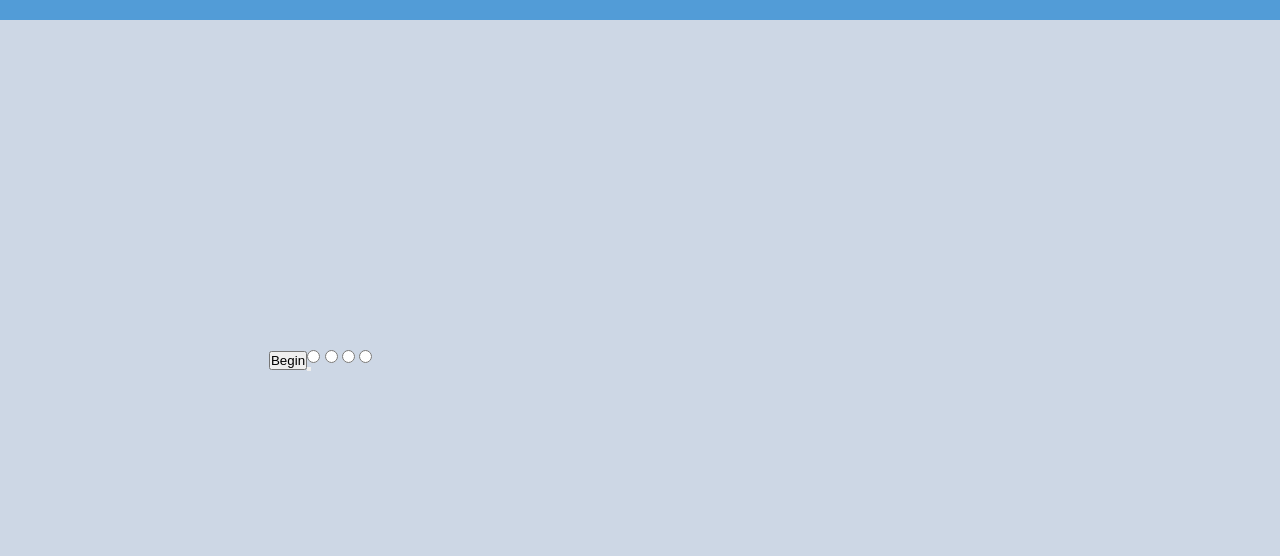
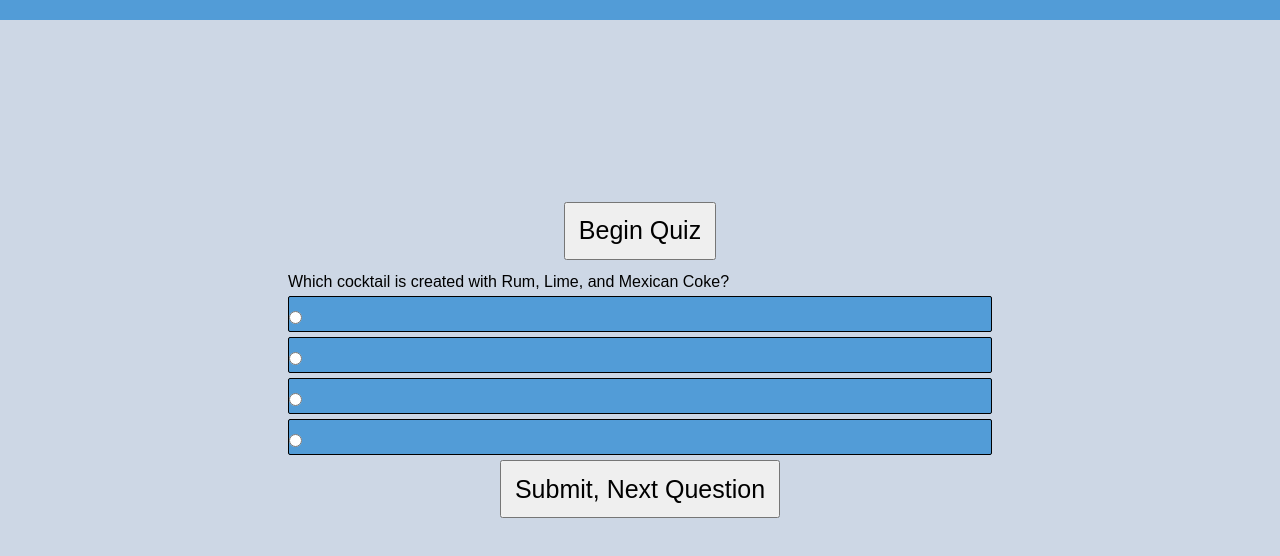
Before and after one commit to hermanea/quiz-time, a plain HTML site: page index.html in a window 1280 px wide. Shown: the part 100-656 px from the top of the page. Drawn offline with Linux system fonts and the light colour scheme.

Commit message:
updated style and html

```diff
--- a/assets/CSS/style.css
+++ b/assets/CSS/style.css
@@ -24,19 +24,53 @@ main {
     display: flex;
     justify-content: center;
     align-items: center;
+    flex-direction: column;
 
 
     background-color: #CDD7E5;
     height: 85vh;
 }
 
+#start-button {
+    font-size: 25px;
+    padding: 1%;
+    margin-bottom: 1%;
+}
+
 #quiz-container {
     display: flex;
     flex-direction: column;
-    justify-content: flex-start;
-    justify-content: space-between;
-    align-items: flex-start;
+    /* justify-content: flex-start; */
+    /* justify-content: space-between; */
+    /* align-items: flex-start; */
     width: 55%;
 
 
 }
+
+#question {
+    margin-bottom: 5px;
+}
+
+#options-container {
+    width: 100%;
+    display: flex;
+    flex-direction: column;
+
+}
+
+.option-box {
+    display: block;
+    font-size: 30px;
+    margin-bottom: 5px;
+    border: 1px solid black;
+    border-radius: 2px;
+    background-color: #529cd7;
+
+}
+
+#next-button {
+    /* align-self: flex-end; */
+    font-size: 25px;
+    padding: 1%;
+}
--- a/index.html
+++ b/index.html
@@ -5,7 +5,7 @@
     <meta http-equiv="X-UA-Compatible" content="IE=edge">
     <meta name="viewport" content="width=device-width, initial-scale=1.0">
     <title>Quiz Time</title>
-    <link rel="stylesheet" href="./assets/css/style.css"/>
+    <link rel="stylesheet" href="./assets/CSS/style.css"/>
 </head>
 <body>
     <header>
@@ -14,21 +14,22 @@
         <div id="timer">75 Seconds Remaining</div>
     </header>
     <main>
-        <button id="start-button">Begin</button>
+        <button id="start-button">Begin Quiz</button>
 
         <div id="quiz-container">
             <p id="question"></p>
             <div id="options-container">
-                <label><input type="radio" name=""> <span></span></label>
-                <label><input type="radio" name=""> <span></span></label>
-                <label><input type="radio" name=""> <span></span></label>
-                <label><input type="radio" name=""> <span></span></label>
+                <label class="option-box"><input type="radio" name="option"> <span></span></label>
+                <label class="option-box"><input type="radio" name="option"> <span></span></label>
+                <label class="option-box"><input type="radio" name="option"> <span></span></label>
+                <label class="option-box"><input type="radio" name="option"> <span></span></label>
             </div>
-            <button id="next-button"></button>
         </div>
+
+        <button id="next-button">Submit, Next Question</button>
 
     </main>
 
-    <script src="./assets/js/script.js"></script>
+    <script src="./assets/JS/index.js"></script>
 </body>
 </html>
```
